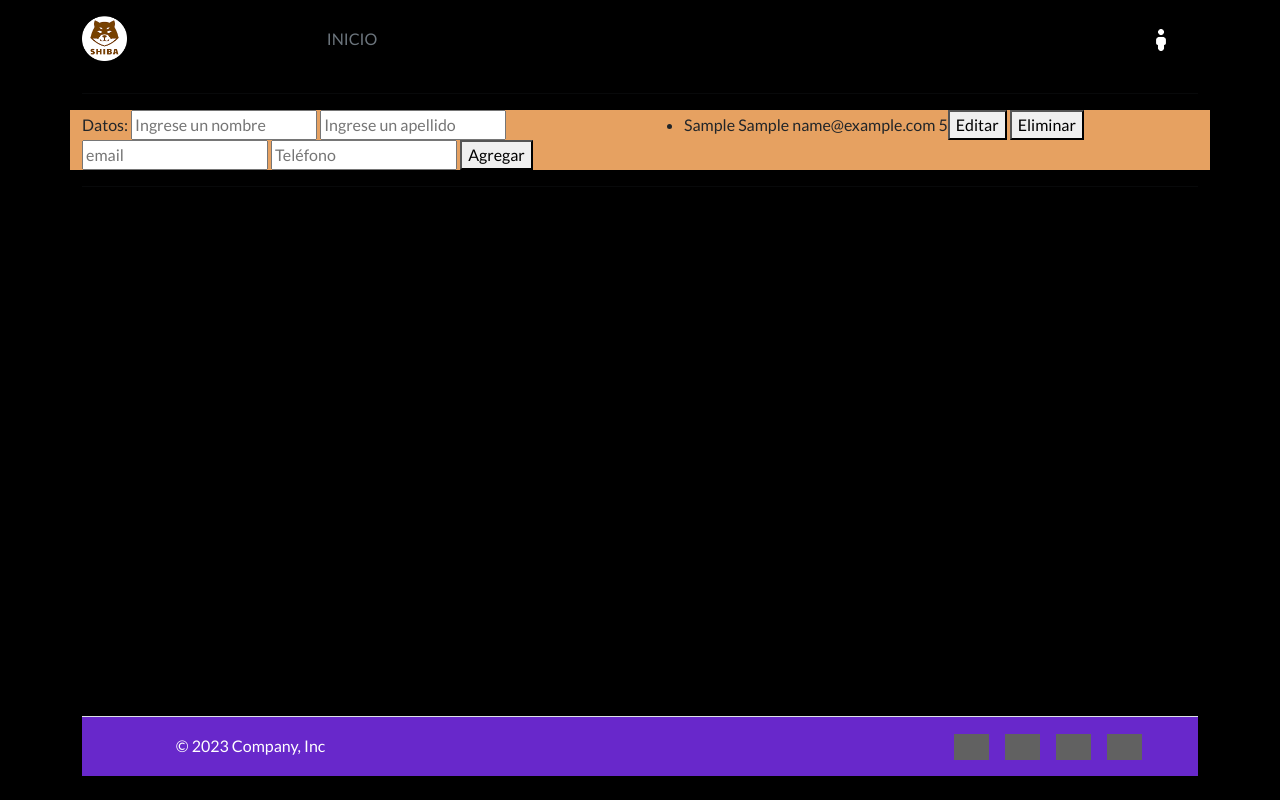
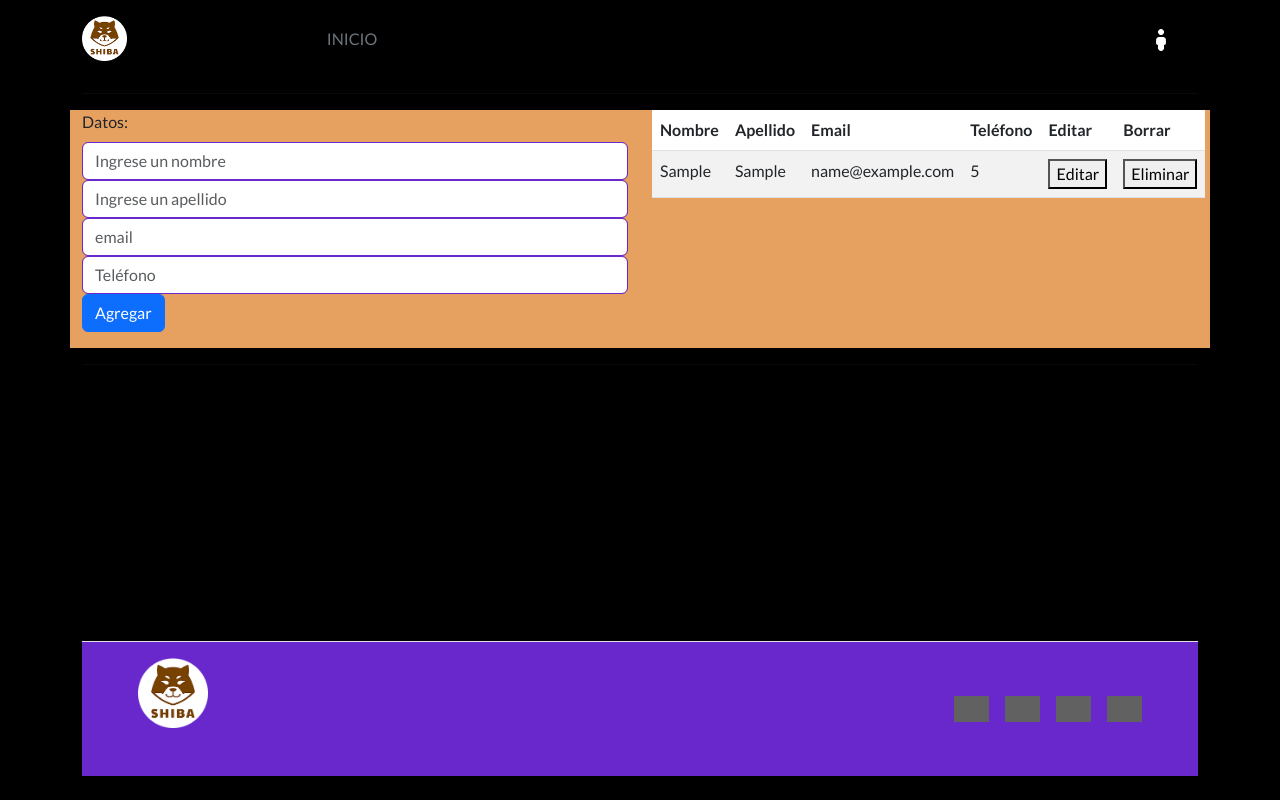
Before and after one commit to ValladaresRolo/crud, a plain HTML site: page index.html in a window 1280 px wide. Both pictures are taken after typing "Sample", "Sample", "name@example.com", "5" into the empty fields and a click on the button "Agregar". Drawn offline with nearby package versions, Linux system fonts and the light colour scheme; grey boxes are pictures that could not be loaded.

Commit message:
cambios en el render de los datos, de lista a tabla, mas cambios en el stylo

```diff
--- a/index.html
+++ b/index.html
@@ -1,12 +1,15 @@
 <!DOCTYPE html>
 <html lang="en">
+
 <head>
     <meta charset="UTF-8">
     <meta name="viewport" content="width=device-width, initial-scale=1.0">
-    <link href="https://cdn.jsdelivr.net/npm/bootstrap@5.3.0/dist/css/bootstrap.min.css" rel="stylesheet" integrity="sha384-9ndCyUaIbzAi2FUVXJi0CjmCapSmO7SnpJef0486qhLnuZ2cdeRhO02iuK6FUUVM" crossorigin="anonymous">
+    <link href="https://cdn.jsdelivr.net/npm/bootstrap@5.3.0/dist/css/bootstrap.min.css" rel="stylesheet"
+        integrity="sha384-9ndCyUaIbzAi2FUVXJi0CjmCapSmO7SnpJef0486qhLnuZ2cdeRhO02iuK6FUUVM" crossorigin="anonymous">
     <link rel="stylesheet" href="style.css">
     <title>Document</title>
 </head>
+
 <body>
     <header class="p-3 ">
         <div class="container">
@@ -43,51 +46,73 @@
             <div class="col-md-6">
 
                 <form id="name-form">
-
-                <label for="name-input">Datos:</label>
-                <input type="text" id="name-input" placeholder="Ingrese un nombre">
-                <input type="text" id="lastName-input" placeholder="Ingrese un apellido">
-                <input type="email" id="email-input" placeholder="email">
-                <input type="number" id="phone-input" placeholder="Teléfono">
-                <button type="submit">Agregar</button>
+                    <div class="mb-3">
+                        <label for="name-input" class="form-label">Datos:</label>
+                        <input type="text" class="form-control" id="name-input" placeholder="Ingrese un nombre">
+                        <input type="text" class="form-control" id="lastName-input" placeholder="Ingrese un apellido">
+                        <input type="email" class="form-control" id="email-input" placeholder="email">
+                        <input type="number" class="form-control" id="phone-input" placeholder="Teléfono">
+                        <button type="submit" class="btn btn-primary">Agregar</button>
+                    </div>
                 </form>
-
             </div>
             <div class="col-md-6">
-            <ul id="name-list"></ul>
+                <!-- <ul id="name-list"></ul> -->
+
+                <div class="bd-example m-0 border-0" >
+                    <table class="table table-striped" >
+                      <thead>
+                      <tr>
+
+                        <th scope="col">Nombre</th>
+                        <th scope="col">Apellido</th>
+                        <th scope="col">Email</th>
+                        <th scope="col">Teléfono</th>
+                        <th scope="col">Editar</th>
+                        <th scope="col">Borrar</th>
+                      </tr>
+                      </thead>
+                      <tbody id="name-list">
+                        <!-- via js agrego las filas, celdas, datos y botones-->
+
+
+                      </tbody>
+                    </table>
                     </div>
-      </div>
-
-      <hr class="featurette-divider">
 
 
 
 
 
+            </div>
+        </div>
 
-
-
-
-
+        <hr class="featurette-divider">
     </main>
     <div class="container">
         <footer class="d-flex flex-wrap justify-content-between align-items-center py-3 my-4 border-top">
-      <div class="col-md-4 d-flex align-items-center">
-        <a href="/" class="mb-3 me-2 mb-md-0 text-body-secondary text-decoration-none lh-1">
-          <svg class="bi" width="30" height="24"><use xlink:href="#bootstrap"></use></svg>
+            <div class="col mb-3  text-center">
+                <a href="/" class="d-flex align-items-center mb-3 ">
+                    <img class="logoFooter" src="img/logo-shiba.png">
                 </a>
-        <span class="mb-3 mb-md-0 text-body-secondary">© 2023 Company, Inc</span>
             </div>
 
-      <ul class="nav col-md-4 justify-content-end list-unstyled d-flex">
-        <li class="ms-3"><a class="text-body-secondary" href="#"><img class="rss" src="https://valladaresrolo.github.io/trabajo01/img/001-linkedin.png" alt=""></a></li>
-        <li class="ms-3"><a class="text-body-secondary" href="#"><img class="rss" src="https://valladaresrolo.github.io/trabajo01/img/002-facebook.png" alt=""></a></li>
-        <li class="ms-3"><a class="text-body-secondary" href="#"><img class="rss" src="https://valladaresrolo.github.io/trabajo01/img/003-instagram.png" alt=""></a></li>
-        <li class="ms-3"><a class="text-body-secondary" href="#"><img class="rss"   src="https://valladaresrolo.github.io/trabajo01/img/004-gorjeo.png" alt=""></a></li>
+            <ul class="nav  col-md-4  justify-content-end list-unstyled d-flex">
+                <li class="ms-3"><a class="text-body-secondary" href="#"><img class="rss"
+                            src="https://valladaresrolo.github.io/trabajo01/img/001-linkedin.png" alt=""></a></li>
+                <li class="ms-3"><a class="text-body-secondary" href="#"><img class="rss"
+                            src="https://valladaresrolo.github.io/trabajo01/img/002-facebook.png" alt=""></a></li>
+                <li class="ms-3"><a class="text-body-secondary" href="#"><img class="rss"
+                            src="https://valladaresrolo.github.io/trabajo01/img/003-instagram.png" alt=""></a></li>
+                <li class="ms-3"><a class="text-body-secondary" href="#"><img class="rss"
+                            src="https://valladaresrolo.github.io/trabajo01/img/004-gorjeo.png" alt=""></a></li>
             </ul>
         </footer>
     </div>
     <script src="script.js"></script>
-<script src="https://cdn.jsdelivr.net/npm/bootstrap@5.3.0/dist/js/bootstrap.bundle.min.js" integrity="sha384-geWF76RCwLtnZ8qwWowPQNguL3RmwHVBC9FhGdlKrxdiJJigb/j/68SIy3Te4Bkz" crossorigin="anonymous"></script>
+    <script src="https://cdn.jsdelivr.net/npm/bootstrap@5.3.0/dist/js/bootstrap.bundle.min.js"
+        integrity="sha384-geWF76RCwLtnZ8qwWowPQNguL3RmwHVBC9FhGdlKrxdiJJigb/j/68SIy3Te4Bkz"
+        crossorigin="anonymous"></script>
 </body>
+
 </html>
--- a/script.js
+++ b/script.js
@@ -47,8 +47,8 @@ function addName(event) {
   phoneInput.value = '';
 }
 
-// Función para mostrar la lista de nombres en el DOM
-function renderdatas() {
+// Función para mostrar la lista de nombres del DOM
+/*function renderdatas() {
   nameList.innerHTML = '';
 
   datas.forEach((data, index) => {
@@ -57,7 +57,52 @@ function renderdatas() {
     li.innerHTML += `<button onclick="editName(${index})">Editar</button> <button onclick="deleteName(${index})">Eliminar</button>`;
     nameList.appendChild(li);
   });
+}*/
+
+function renderdatas() {
+  nameList.innerHTML = ''; // Vacía el contenido previo de la tabla
+
+  datas.forEach((data, index) => {
+    const tr = document.createElement('tr'); // Crea una nueva fila
+
+    // Crea y agrega celdas para cada valor en el objeto data
+    const nameCell = document.createElement('td');
+    nameCell.textContent = data.name;
+    tr.appendChild(nameCell);
+
+    const lastNameCell = document.createElement('td');
+    lastNameCell.textContent = data.lastName;
+    tr.appendChild(lastNameCell);
+
+    const emailCell = document.createElement('td');
+    emailCell.textContent = data.email;
+    tr.appendChild(emailCell);
+
+    const phoneCell = document.createElement('td');
+    phoneCell.textContent = data.phone;
+    tr.appendChild(phoneCell);
+
+    // Crea las celdas para los botones de editar y eliminar
+    const editCell = document.createElement('td'); // crea el elmento
+    const editButton = document.createElement('button'); // creo el boton
+    editButton.textContent = 'Editar'; // texto del boton
+    editButton.addEventListener('click', () => editName(index)); // accion al click llama a la funcion corrspondiente
+    editCell.appendChild(editButton); // agrega al boton al td
+    tr.appendChild(editCell); // agrega el td a la fila tr
+
+    const deleteCell = document.createElement('td');
+    const deleteButton = document.createElement('button');
+    deleteButton.textContent = 'Eliminar';
+    deleteButton.addEventListener('click', () => deleteName(index));
+    deleteCell.appendChild(deleteButton);
+    tr.appendChild(deleteCell);
+
+    // Agrega la fila completa a la tabla
+    nameList.appendChild(tr);
+  });
 }
+
+
 
 // Función para editar un nombre en la lista
 function editName(index) {
--- a/style.css
+++ b/style.css
@@ -238,6 +238,10 @@ a .rss {
     filter: invert(100%);
 }
 
+.logoFooter{
+    width: 70px;
+    min-width: 50px;}
+
 a:hover .rss {
     filter: invert(50%);
 }
```
Lines whose indentation alone changed are shown as unchanged.
